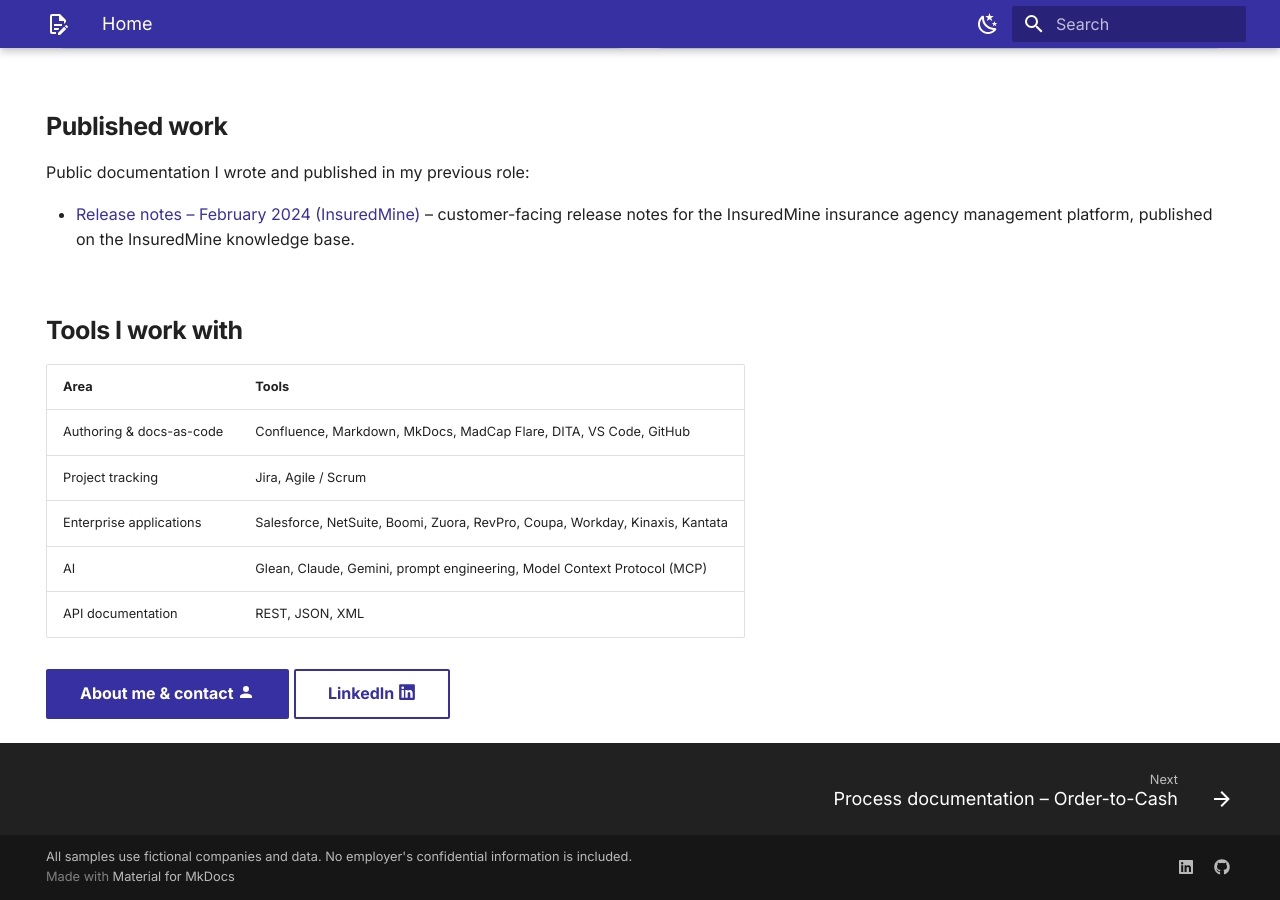
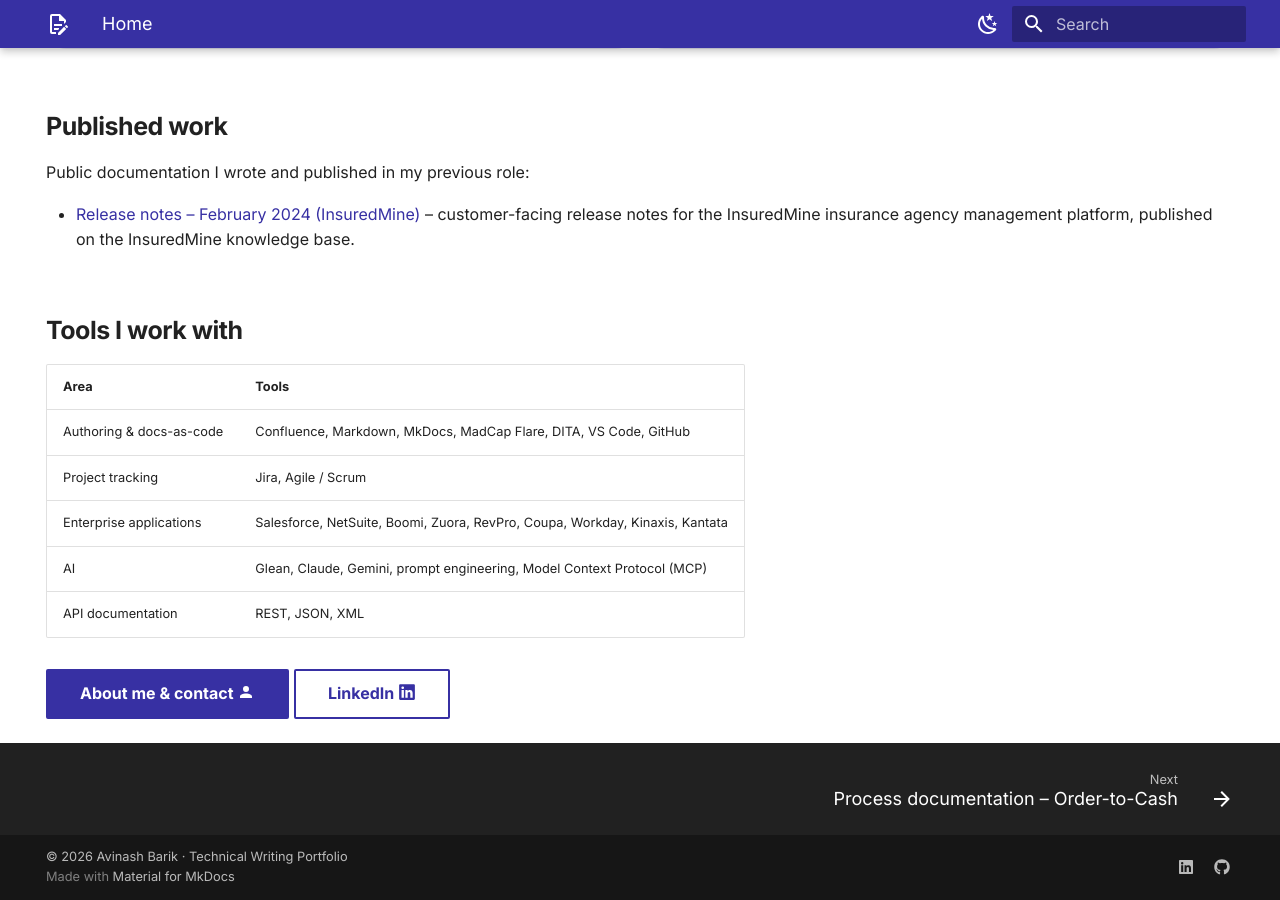
Before and after one commit to Avinash0789/Avinash0789.github.io, an MkDocs documentation site: the page built from docs/index.md, in a window 1280 px wide and 900 px high, scrolled down 2627 px. Built offline with MkDocs 1.6.1 and Material for MkDocs 9.7.7, drawn with Linux system fonts in a browser that asks for light colours.

Commit message:
Update footer text

```diff
--- a/mkdocs.yml
+++ b/mkdocs.yml
@@ -82,4 +82,4 @@ extra:
     - icon: fontawesome/brands/github
       link: https://github.com/Avinash0789
 
-copyright: All samples use fictional companies and data. No employer's confidential information is included.
+copyright: © 2026 Avinash Barik · Technical Writing Portfolio
```
